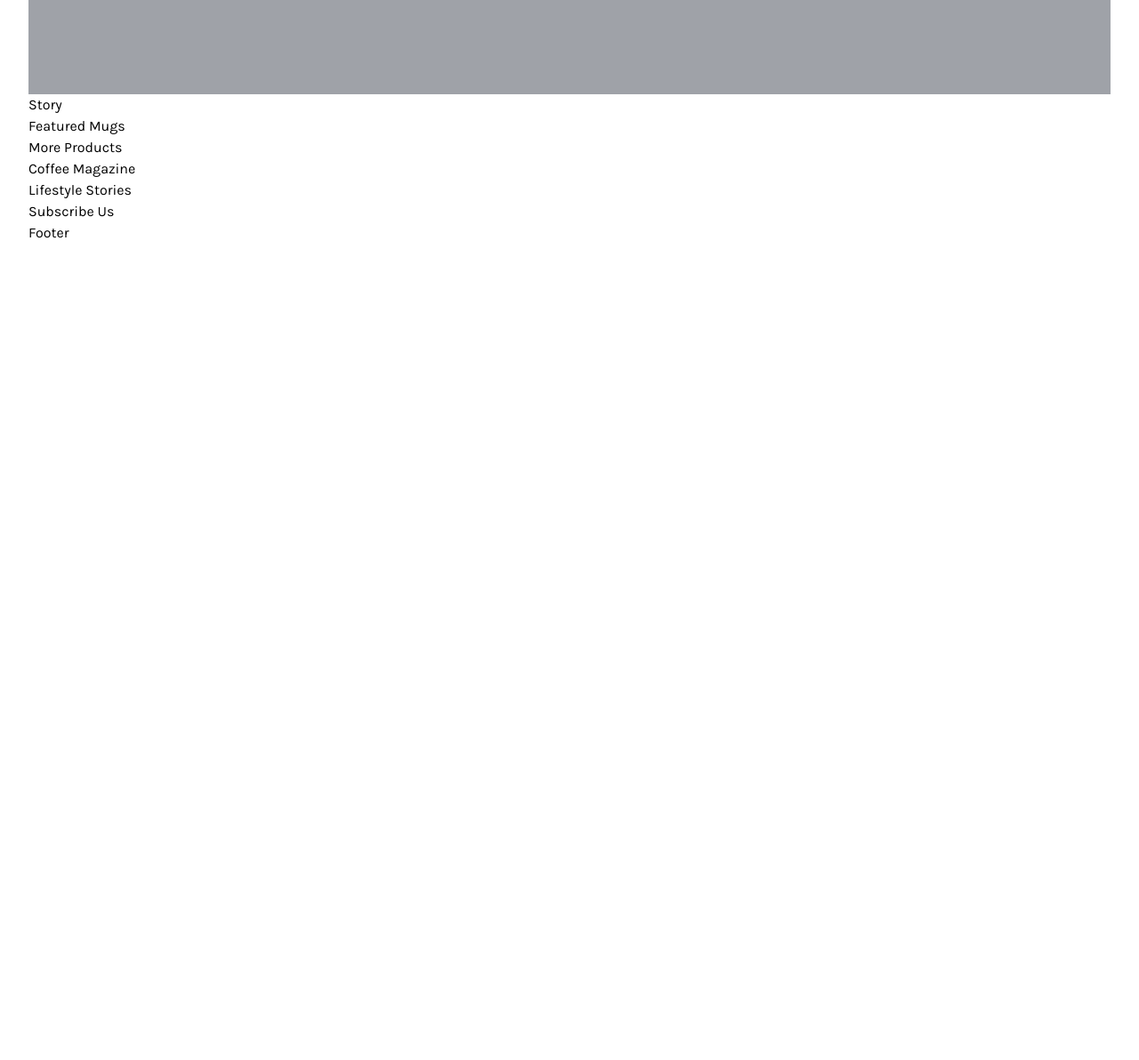
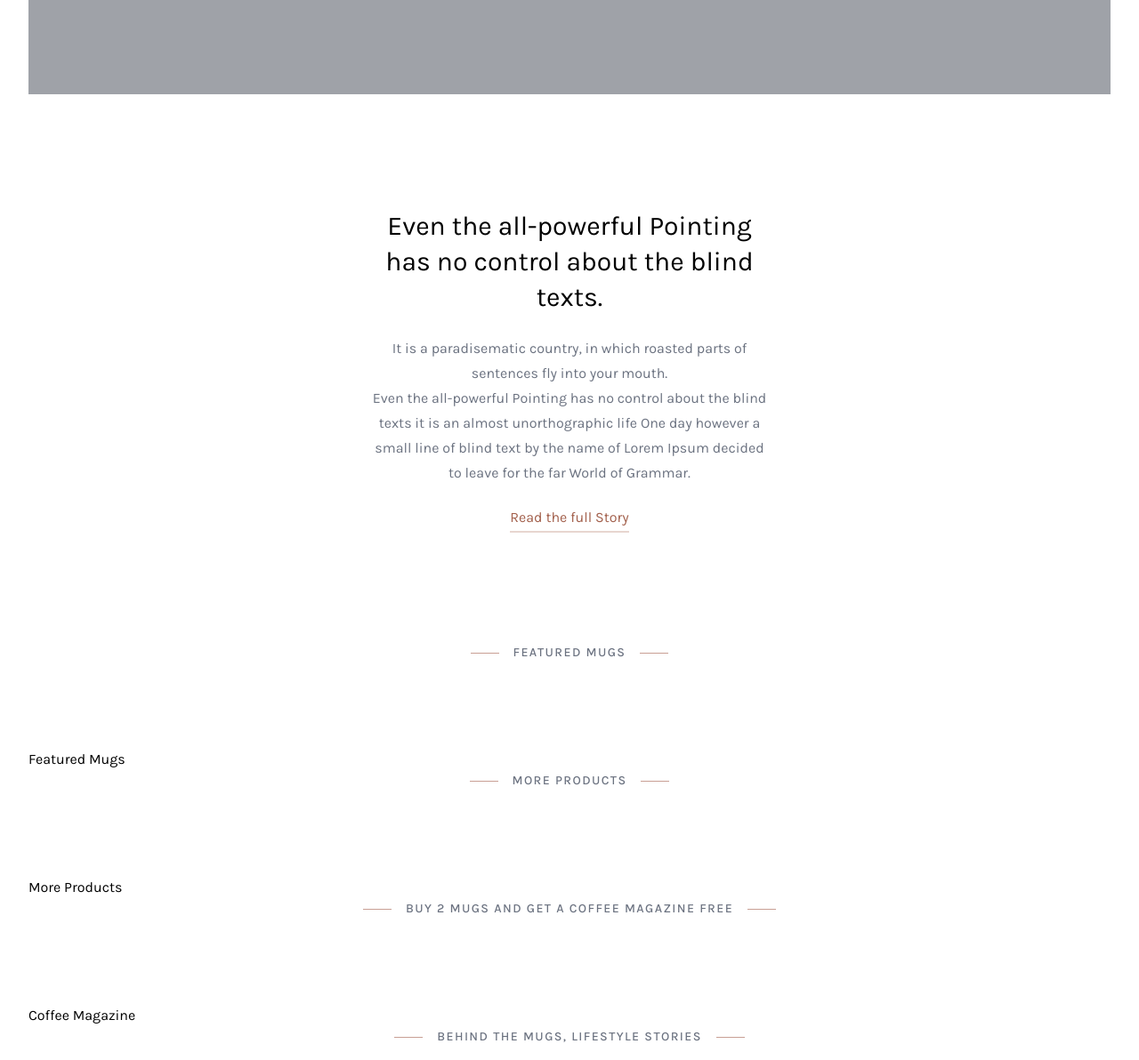
Before and after one commit to m4l0n6/TailwindCSS_Coffee_Shop, a website: page public/index.html in a window 1280 px wide. Shown: the part 500-1692 px from the top of the page at 89% size. Before the commit the page ends 800 px from the top, so only its background shows below. Drawn offline with nearby package versions, Linux system fonts and the light colour scheme; files that its build step writes are made by us from their sources.

Commit message:
Add story

```diff
--- a/public/index.html
+++ b/public/index.html
@@ -9,7 +9,7 @@
 </head>
 <body>
     <div id="root">
-        <div class="content-wrapper font-Karla max-w-screen-2xl text-base mx-auto px-8">
+        <div class="content-wrapper font-Karla max-w-screen-2xl text-base mx-auto px-8 text-black">
             <header class="p-6 mx-auto">
                 <nav class="flex flex-row justify-between items-center relative">
 
@@ -79,20 +79,52 @@
                 </div> <!-- end slider -->
 
                 <div class="story">
-                    Story
+                    <div class="w-full h-full flex justify-center">
+                        <div class="px-4 sm:px-16 md:px-32 lg:px-64 xl:px-96 py-32 text-center">
+                            <div class="text-3xl leading-10 mb-6 fon">Even the all-powerful Pointing has no control about the blind texts.</div>
+                            <div class="text-gray-500 leading-7 mb-6">It is a paradisematic country, in which roasted parts of sentences fly into your mouth.<br>Even the all-powerful Pointing has no control about the blind texts it is an almost unorthographic life One day however a small line of blind text by the name of Lorem Ipsum decided to leave for the far World of Grammar.</div>
+                            <div class="">
+                                <a href="#" class="text-coffee-400 hover:text-coffee-600 relative after:absolute after:-bottom-2 after:left-0 after:bg-coffee-50 hover:after:bg-coffee-200 after:h-0.5 after:w-full after:transition-all after:ease-in-out after:duration-400">Read the full Story</a>
+                            </div>
+                        </div>
+                    </div>
                 </div> <!-- end story -->
+
+                <div class="ct-subheadline">
+                    <div class="ct-subheadline-decoline"></div>
+                    <div class="ct-subheadline-label">Featured Mugs</div>
+                    <div class="ct-subheadline-decoline"></div>
+                </div>
 
                 <div class="featured-mugs">
                     Featured Mugs
                 </div> <!-- end featured-mugs -->
 
+                <div class="ct-subheadline">
+                    <div class="ct-subheadline-decoline"></div>
+                    <div class="ct-subheadline-label">More Products</div>
+                    <div class="ct-subheadline-decoline"></div>
+                </div>
+
                 <div class="more-producets">
                     More Products
                 </div> <!-- end more-products -->
 
+                <div class="ct-subheadline">
+                    <div class="ct-subheadline-decoline"></div>
+                    <div class="ct-subheadline-label">Buy 2 mugs and get a coffee magazine free</div>
+                    <div class="ct-subheadline-decoline"></div>
+                </div>
+
                 <div class="coffee-magazine">
                     Coffee Magazine
                 </div> <!-- end coffee-magazine -->
+
+                <div class="ct-subheadline">
+                    <div class="ct-subheadline-decoline"></div>
+                    <div class="ct-subheadline-label">Behind the mugs, lifestyle stories</div>
+                    <div class="ct-subheadline-decoline"></div>
+                </div>
 
                 <div class="lifestyle-stories">
                     Lifestyle Stories
--- a/src/input.css
+++ b/src/input.css
@@ -10,7 +10,7 @@
     @apply absolute top-10 z-50 w-full text-center bg-white animate-slideDown;
 }
 .ct-top-menu-item{
-    @apply cursor-pointer py-1 hover:text-gray-800 relative after:lg:absolute after:lg:bottom-0 after:lg:left-0 after:lg:bg-light-coffee after:lg:h-0.5 after:lg:w-0 hover:after:lg:w-full after:lg:transition-all after:lg:ease-in-out after:lg:duration-300;
+    @apply cursor-pointer py-1 hover:text-gray-800 relative after:lg:absolute after:lg:bottom-0 after:lg:left-0 after:lg:bg-coffee-200 after:lg:h-0.5 after:lg:w-0 hover:after:lg:w-full after:lg:transition-all after:lg:ease-in-out after:lg:duration-300;
 }
 
 .ct-icon{
@@ -20,3 +20,15 @@
 .ct-badge-circle{
     @apply text-xs text-center rounded-full px-1.5;
 }
+
+.ct-subheadline{
+    @apply flex justify-center items-center mb-24
+}
+
+.ct-subheadline-decoline{
+    @apply w-8 h-px bg-coffee-200;
+}
+
+.ct-subheadline-label{
+    @apply uppercase mx-4 tracking-widest text-gray-500 font-medium text-[14px] text-center;
+}
--- a/tailwind.config.js
+++ b/tailwind.config.js
@@ -7,7 +7,12 @@ module.exports = {
         Karla: ['Karla', 'sans-serif']
       },
       colors: {
-        "light-coffee": '#C89F94'
+        'coffee': {
+          50: '#E8D6D0',
+          200: '#C89F94',
+          400: '#A25F4B',
+          600: '#744838',
+        }
       },
       keyframes: {
         slideDown: {
```
